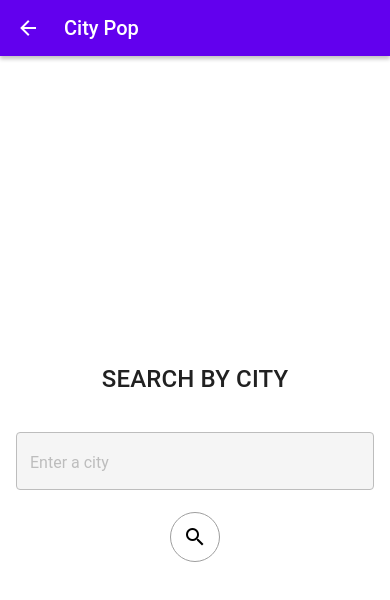
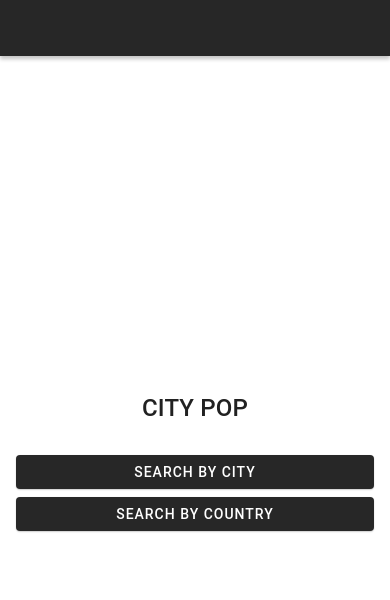
Before and after one commit to SeaRoll/citypop-mobile, a React Native app: screen / in a window 390 px wide. Shown: the top 600 px of the page. Built offline with nearby package versions, Linux system fonts and the light colour scheme.

Commit message:
fix on android

```diff
--- a/components/City.component.tsx
+++ b/components/City.component.tsx
@@ -15,7 +15,7 @@ interface ICityProps {
  * @returns a view with a card with the city name
  */
 export const City = ({ cityName, onPress }:ICityProps) => (
-  <Card style={{width: '100%', marginBottom: '8px'}} onPress={onPress}>
+  <Card style={{width: '100%', marginBottom: 8, backgroundColor: 'rgb(39, 39, 39)'}} onPress={onPress}>
     <Card.Content>
       <Title style={{textAlign: 'center', color: Colors.grey50}}>{cityName}</Title>
     </Card.Content>
--- a/components/Container.component.tsx
+++ b/components/Container.component.tsx
@@ -1,6 +1,6 @@
 import React from 'react';
 import { View, StyleSheet } from 'react-native';
-import { Title } from 'react-native-paper';
+import { Title, Provider } from 'react-native-paper';
 
 interface IContainerProps {
   title: string,
@@ -36,8 +36,8 @@ const styles = StyleSheet.create({
     height: '100%',
   },
   title: {
-    marginTop: '32px',
-    marginBottom: '32px',
+    marginTop: 32,
+    marginBottom: 32,
     color: '#212121',
     textAlign: 'center',
     fontSize: 24
--- a/components/Header.component.tsx
+++ b/components/Header.component.tsx
@@ -32,7 +32,7 @@ export const Header = ({title, onPress, isHome}:IHeaderProps) => {
   }
 
   return(
-    <Appbar>
+    <Appbar style={{backgroundColor: 'rgb(39, 39, 39)'}}>
       {renderNotHome()}
     </Appbar>
   );
--- a/components/Population.component.tsx
+++ b/components/Population.component.tsx
@@ -13,7 +13,7 @@ interface IPopulationProps {
  * @returns population card
  */
 export const Population = ({ population }:IPopulationProps) => (
-  <Card style={{width: '100%'}}>
+  <Card style={{width: '100%', backgroundColor: 'rgb(39, 39, 39)'}}>
     <Card.Content>
       <Title style={styles.title}>Population</Title>
       <Title style={styles.populationText}>{population}</Title>
--- a/components/Search.component.tsx
+++ b/components/Search.component.tsx
@@ -34,8 +34,8 @@ export const Search = ({value, placeholder, setValue, onPress}:ISearchProps) =>
       />
       <IconButton
         icon="magnify"
-        size={24}
-        color="black"
+        color={'#ffffff'}
+        size={20}
         onPress={onPress}
         style={styles.icon}
       />
@@ -60,9 +60,10 @@ const styles = StyleSheet.create({
     width: '100%'
   },
   icon: {
+    backgroundColor: Colors.grey900,
     borderColor: Colors.grey500,
     borderWidth: 1,
     borderRadius: 100,
-    padding: 24
+    padding: 24,
   }
 });
--- a/containers/CountryResult.container.tsx
+++ b/containers/CountryResult.container.tsx
@@ -1,4 +1,5 @@
 import React from 'react';
+import { ScrollView } from 'react-native';
 
 import { City } from '../components/City.component';
 import { Container } from '../components/Container.component';
@@ -19,6 +20,7 @@ export const CountryResult = () => {
   const dispatch = useAppDispatch();
 
   return(
+    <ScrollView>
       <Container title={country}>
         {
           cities.map((city:any, index:any) => (
@@ -33,5 +35,6 @@ export const CountryResult = () => {
           ))
         }
       </Container>
+    </ScrollView>
   );
 }
--- a/package.json
+++ b/package.json
@@ -17,7 +17,7 @@
     "expo-status-bar": "~1.1.0",
     "react": "17.0.1",
     "react-dom": "17.0.1",
-    "react-native": "0.64.2",
+    "react-native": "0.64.3",
     "react-native-paper": "^4.10.0",
     "react-native-safe-area-context": "3.3.2",
     "react-native-svg": "12.1.1",
--- a/redux/reducers/navigation.reducer.tsx
+++ b/redux/reducers/navigation.reducer.tsx
@@ -18,7 +18,7 @@ export const routes = {
 export const navigationSlice = createSlice({
   name: 'posts',
   initialState: {
-    currentRoute: routes.SEARCH_CITY,
+    currentRoute: routes.HOME,
     lastRoute: routes.HOME,
   },
   reducers: {
```
Also changed, not shown: App.tsx (+7 -1 lines), 1 other file (tests, documents, lock files or other folders). Lines whose indentation alone changed are shown as unchanged.
